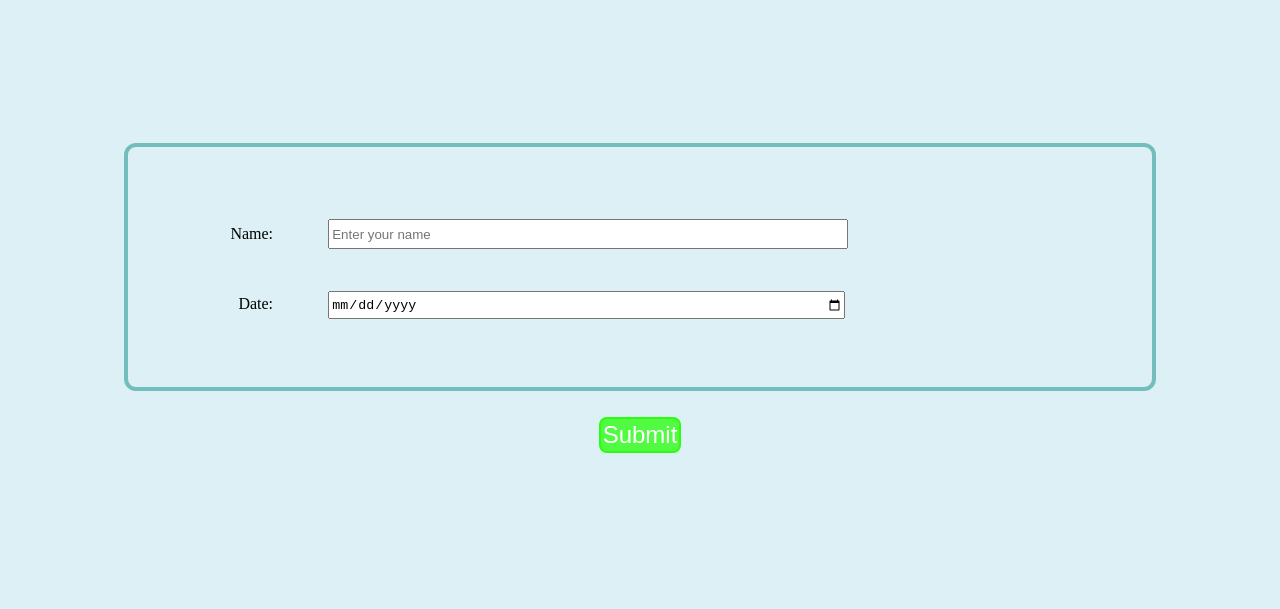
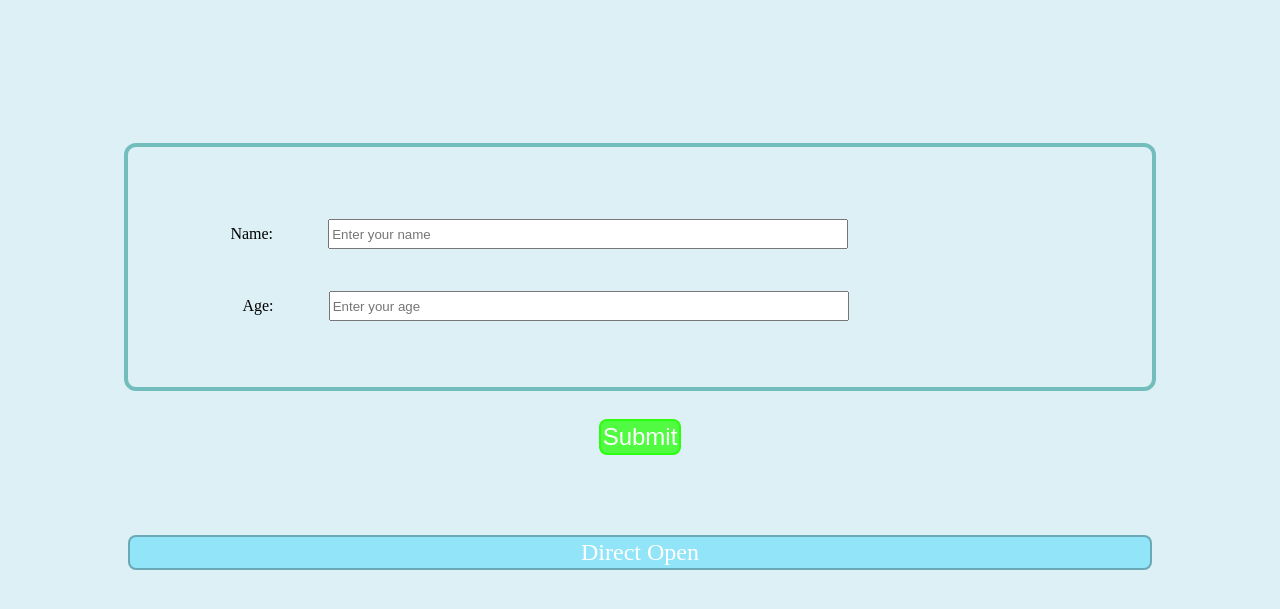
Before and after one commit to umarraza1416-commits/Digital-Counter, a plain HTML site: page index.html in a window 1280 px wide. Shown: the part 83-692 px from the top of the page. Drawn offline with Linux system fonts and the light colour scheme.

Commit message:
Enhance form with age input and direct link
Added age input field and direct link to home page.

```diff
--- a/index.html
+++ b/index.html
@@ -19,14 +19,6 @@
             height: 100vh;
             align-items: center;
         }
-        /* .divbox{
-            margin: auto;
-            margin-top: 25vh;
-            border: 4px solid rgba(115, 189, 189, 0.644);
-            background-color: aliceblue;
-            width: 80vw;
-            height: 30vh;
-             */
 
         form{
             align-items: center;
@@ -78,6 +70,18 @@
             margin: 10vh auto 0;
 
         }
+        a{
+            font-size: 24px;
+            text-decoration: none;
+            border: 2px solid rgba(0, 0, 0, 0.267);
+            border-radius: 8px;
+            padding: 2px;
+            background-color: rgba(0, 204, 255, 0.336);
+            color: #ffffff;
+            display: block;
+            margin: 10vh auto 0;
+            text-align: center;
+        }
     </style>
 </head>
 
@@ -86,9 +90,10 @@
         <form action="home.html" method="get">
         <label for="name"> Name:</label>
         <input type="text" id="name" name="name" placeholder="Enter your name" class="us" required><br><br>
-        &nbsp;&nbsp;<label for="date">Date:</label>
-        <input type="date" id="date" name="date" class="our" required><br><br>
+        &nbsp;&nbsp;&nbsp;<label for="age">Age:</label>
+        <input type="number" id="age" name="age" class="our" min="0" max="100" placeholder="Enter your age" required><br><br>
         <button type="submit" class="links">Submit</button>
+        <a href="home.html">Direct Open</a>
 </body>
 
 </html>
```
